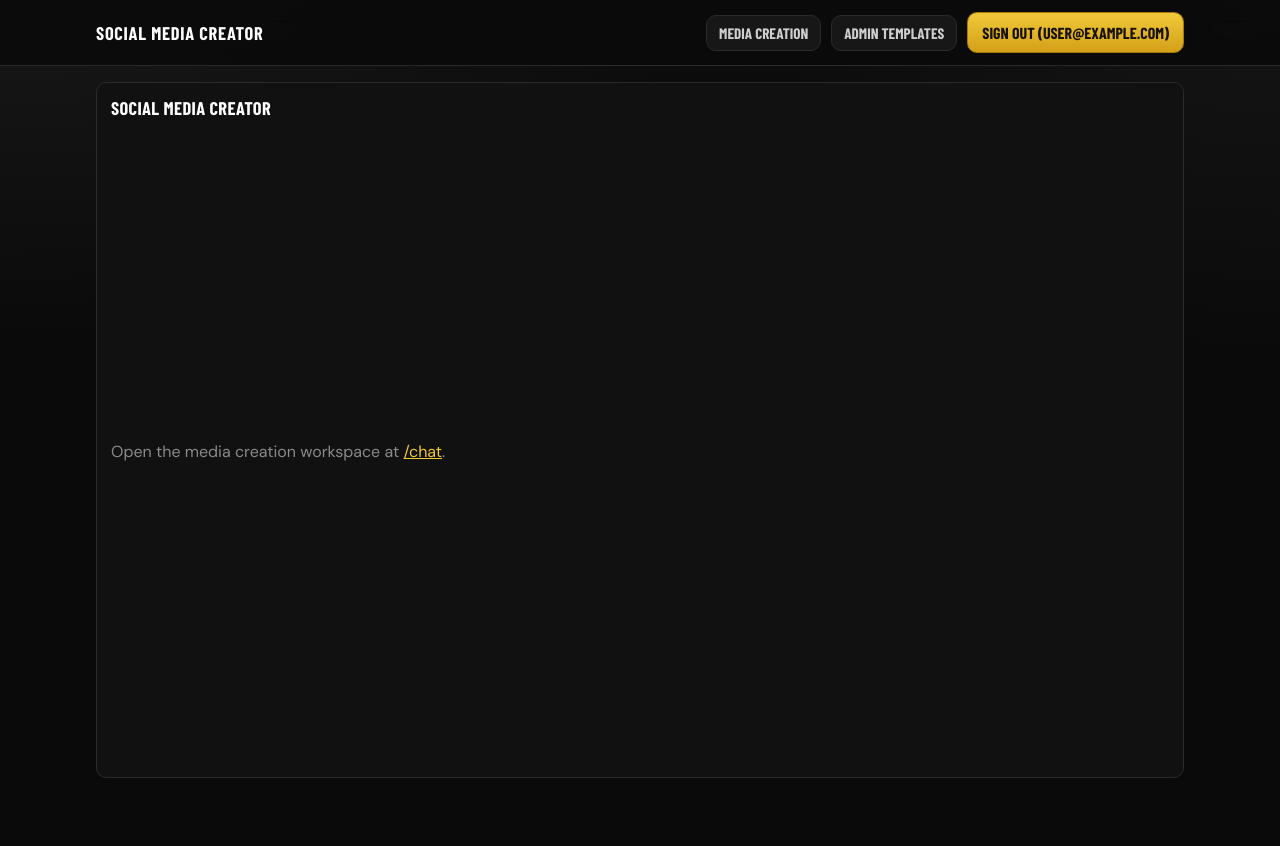
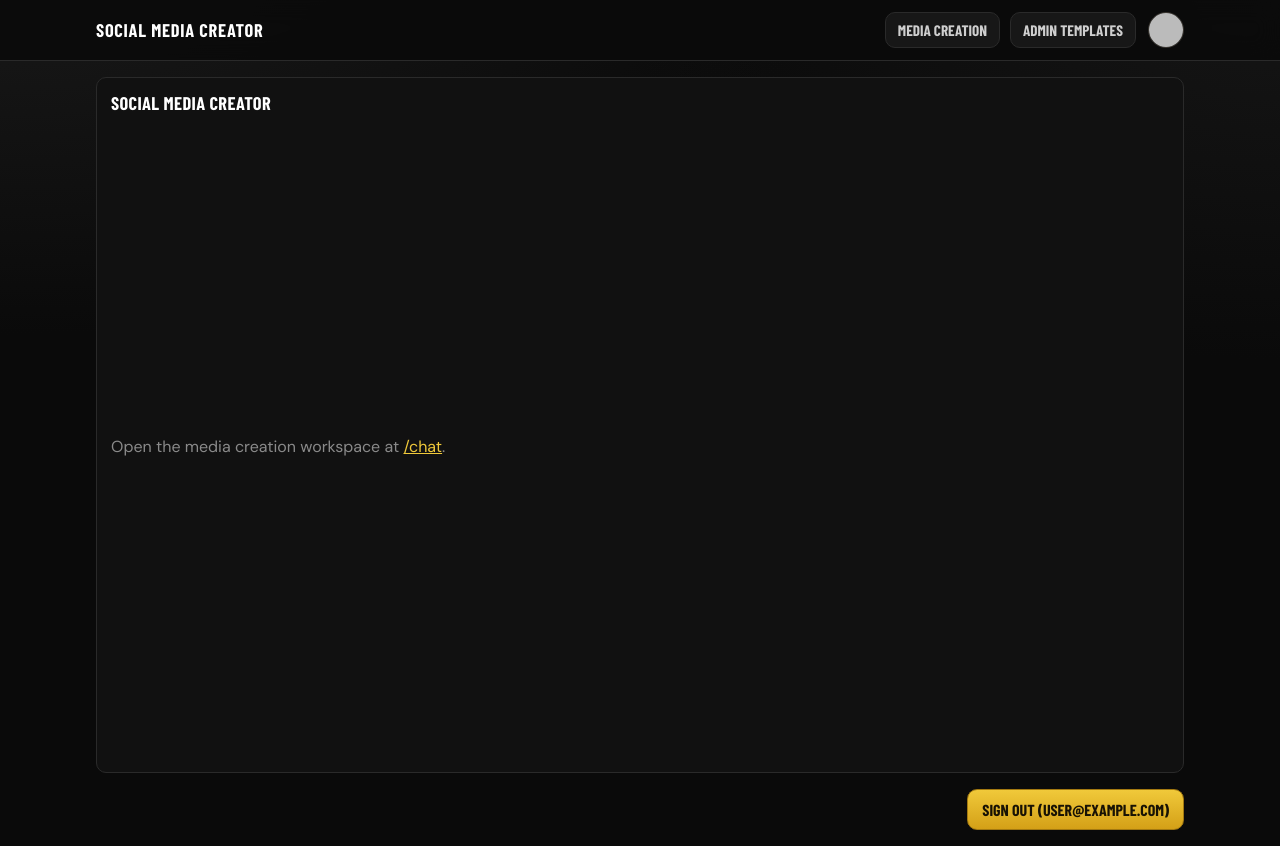
Before and after one commit to rdaudt/social-media-creator, a Next.js app: page / in a window 1280 px wide. Before the commit the page ends 800 px from the top, so only its background shows below. Built offline with nearby package versions, Linux system fonts and the light colour scheme; no server answers; sample sign-in values are in the browser's storage.

Commit message:
Add temporary topbar avatar check for Google profile image

```diff
--- a/src/app/globals.css
+++ b/src/app/globals.css
@@ -98,10 +98,26 @@ a {
   color: var(--accent-400);
 }
 
+.topbar-avatar {
+  width: 36px;
+  height: 36px;
+  border-radius: 999px;
+  object-fit: cover;
+  border: 1px solid var(--border-strong);
+  margin-left: 2px;
+}
+
 .container {
   max-width: 1120px;
   margin: 0 auto;
   padding: 16px;
+}
+
+.page-end-actions {
+  display: flex;
+  justify-content: flex-end;
+  padding-top: 0;
+  padding-bottom: 16px;
 }
 
 .page {
--- a/src/app/layout.tsx
+++ b/src/app/layout.tsx
@@ -55,16 +55,29 @@ export default async function RootLayout({ children }: { children: React.ReactNo
             <span className="brand">Social Media Creator</span>
             <Link className="nav-link" href="/chat">Media Creation</Link>
             <Link className="nav-link" href="/admin/prompt-templates">Admin Templates</Link>
-            {session?.user ? (
-              <form action={signOutAction} style={{ display: "inline" }}>
-                <button type="submit">Sign Out ({session.user.email})</button>
-              </form>
-            ) : (
+            {session?.user?.image ? (
+              // Temporary auth verification: show Google profile image if available in session.
+              <img
+                className="topbar-avatar"
+                src={session.user.image}
+                alt={session.user.email ? `${session.user.email} profile` : "Profile"}
+                width={36}
+                height={36}
+              />
+            ) : null}
+            {session?.user ? null : (
               <Link className="nav-link" href="/signin">Sign In</Link>
             )}
           </nav>
         </header>
         <main className="container page">{children}</main>
+        {session?.user ? (
+          <footer className="container page-end-actions">
+            <form action={signOutAction}>
+              <button type="submit">Sign Out ({session.user.email})</button>
+            </form>
+          </footer>
+        ) : null}
       </body>
     </html>
   );
```
